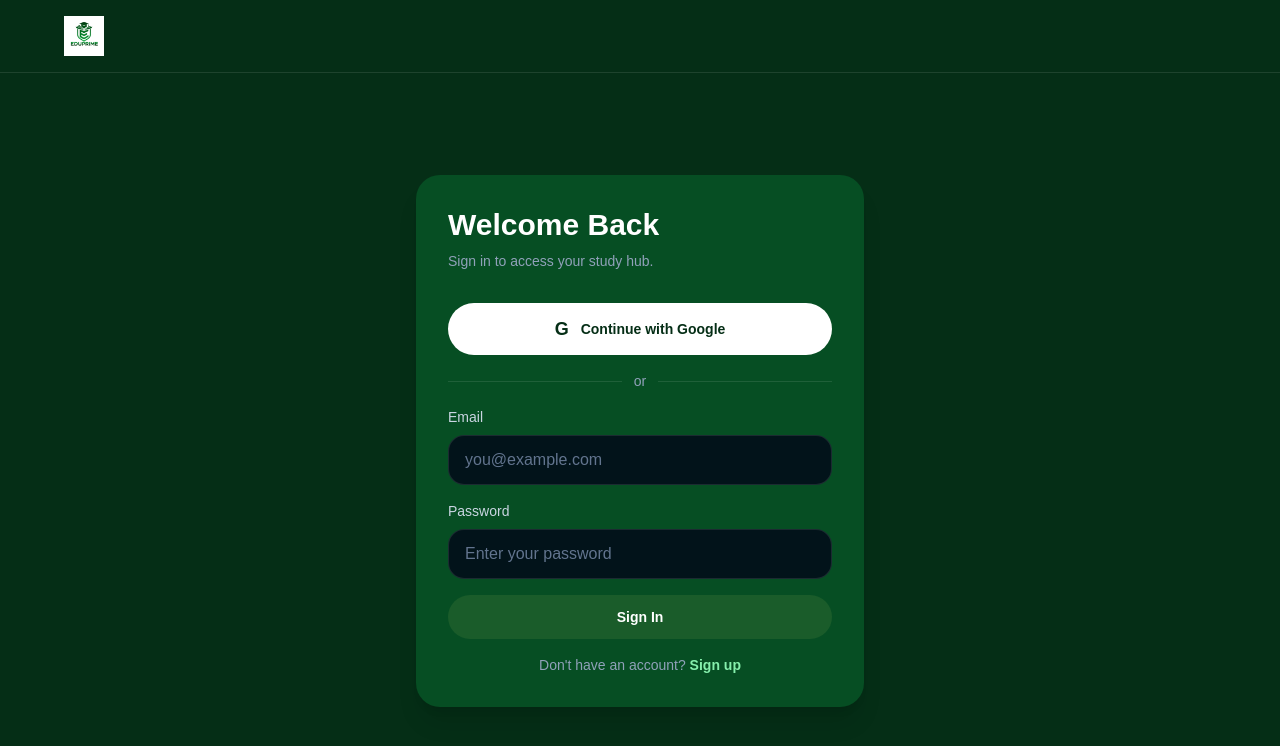
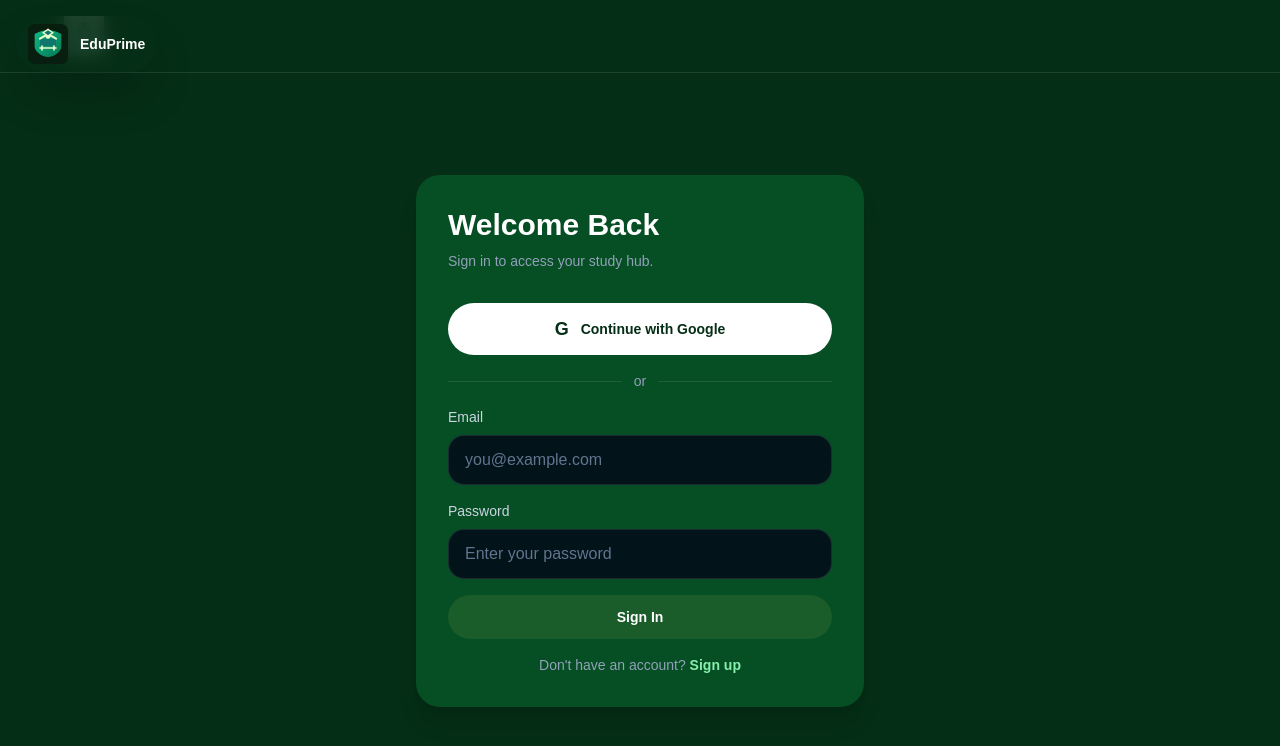
Before and after one commit to exaltednwadike-blip/Eduprime, a Next.js app: page /signin in a window 1280 px wide. Shown: the top 746 px of the page. Built offline with nearby package versions, Linux system fonts and the light colour scheme; no server answers.

Commit message:
Add app logo and PWA manifest support

```diff
--- a/app/layout.tsx
+++ b/app/layout.tsx
@@ -13,8 +13,15 @@ const geistMono = Geist_Mono({
 });
 
 export const metadata: Metadata = {
-  title: "Create Next App",
-  description: "Generated by create next app",
+  title: "EduPrime",
+  description: "Study smarter with past questions and CBT practice.",
+  metadataBase: new URL("https://eduprime.com.ng"),
+  icons: [
+    {
+      rel: "icon",
+      url: "/logo.svg",
+    },
+  ],
 };
 
 export default function RootLayout({
@@ -27,7 +34,16 @@ export default function RootLayout({
       lang="en"
       className={`${geistSans.variable} ${geistMono.variable} h-full antialiased`}
     >
-      <body className="min-h-full flex flex-col">{children}</body>
+      <head>
+        <link rel="manifest" href="/manifest.json" />
+      </head>
+      <body className="min-h-full flex flex-col">
+        <div className="fixed left-4 top-4 z-50 flex items-center gap-3 rounded-full bg-[#062f17]/90 px-3 py-2 text-white shadow-2xl shadow-black/30 backdrop-blur-sm">
+          <img src="/logo.svg" alt="EduPrime logo" className="h-10 w-10" />
+          <span className="text-sm font-semibold">EduPrime</span>
+        </div>
+        {children}
+      </body>
     </html>
   );
 }
```
Also changed, not shown: public/logo.svg (added), public/manifest.json (added).
